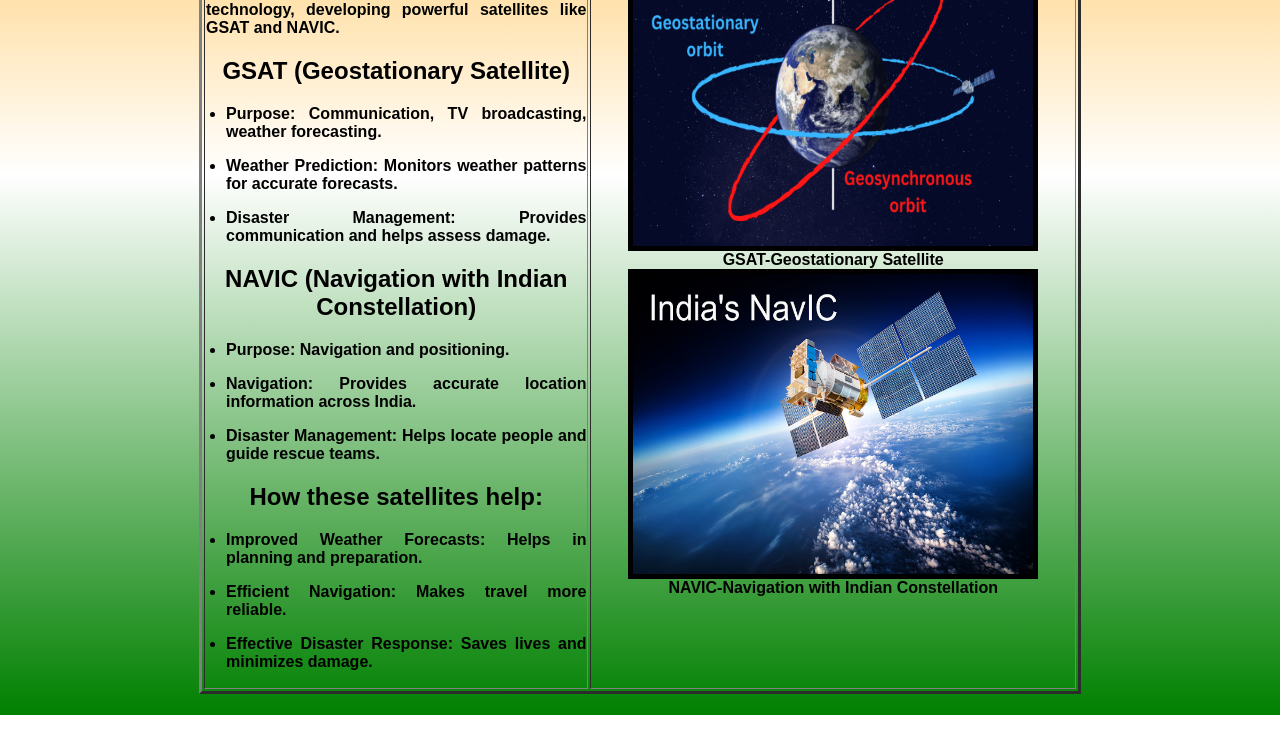
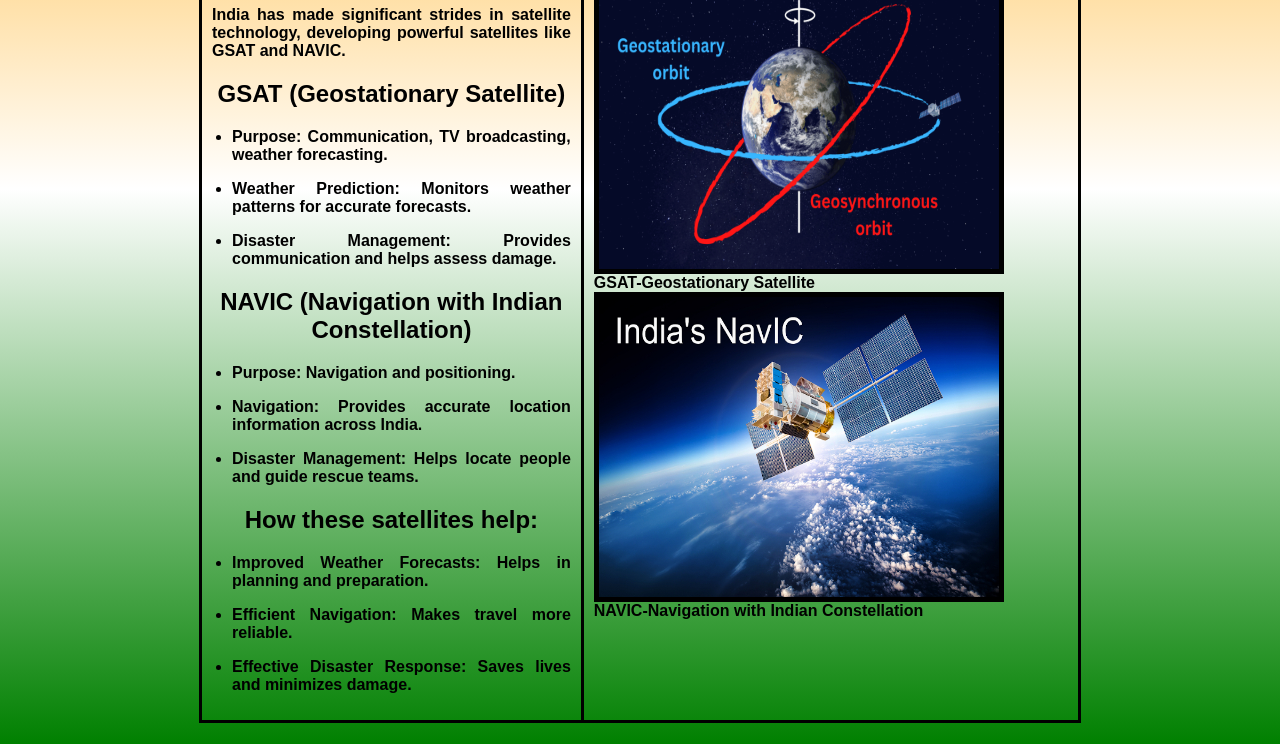
Before and after one commit to prishanahar/PrishaNahar_6C_IP2024, a plain HTML site: page science.html in a window 1280 px wide. Shown: the part 366-1110 px from the top of the page. Before the commit the page ends 1081 px from the top, so only its background shows below. Drawn offline with Linux system fonts and the light colour scheme.

Commit message:
Update science.html

```diff
--- a/science.html
+++ b/science.html
@@ -9,7 +9,19 @@
             margin: 10px;
 	    background: linear-gradient(orange, white, green);
         }
-        h1, h2 {
+        table {
+            width: 70%;
+            margin: 10px auto;
+            border-collapse: collapse;
+        }
+        table, th, td {
+            border: 3px solid #000;
+	}
+        th, td {
+            padding: 10px;
+            text-align: left;
+        }
+	    h1, h2 {
             text-align: center;
         }
         ul {
```
